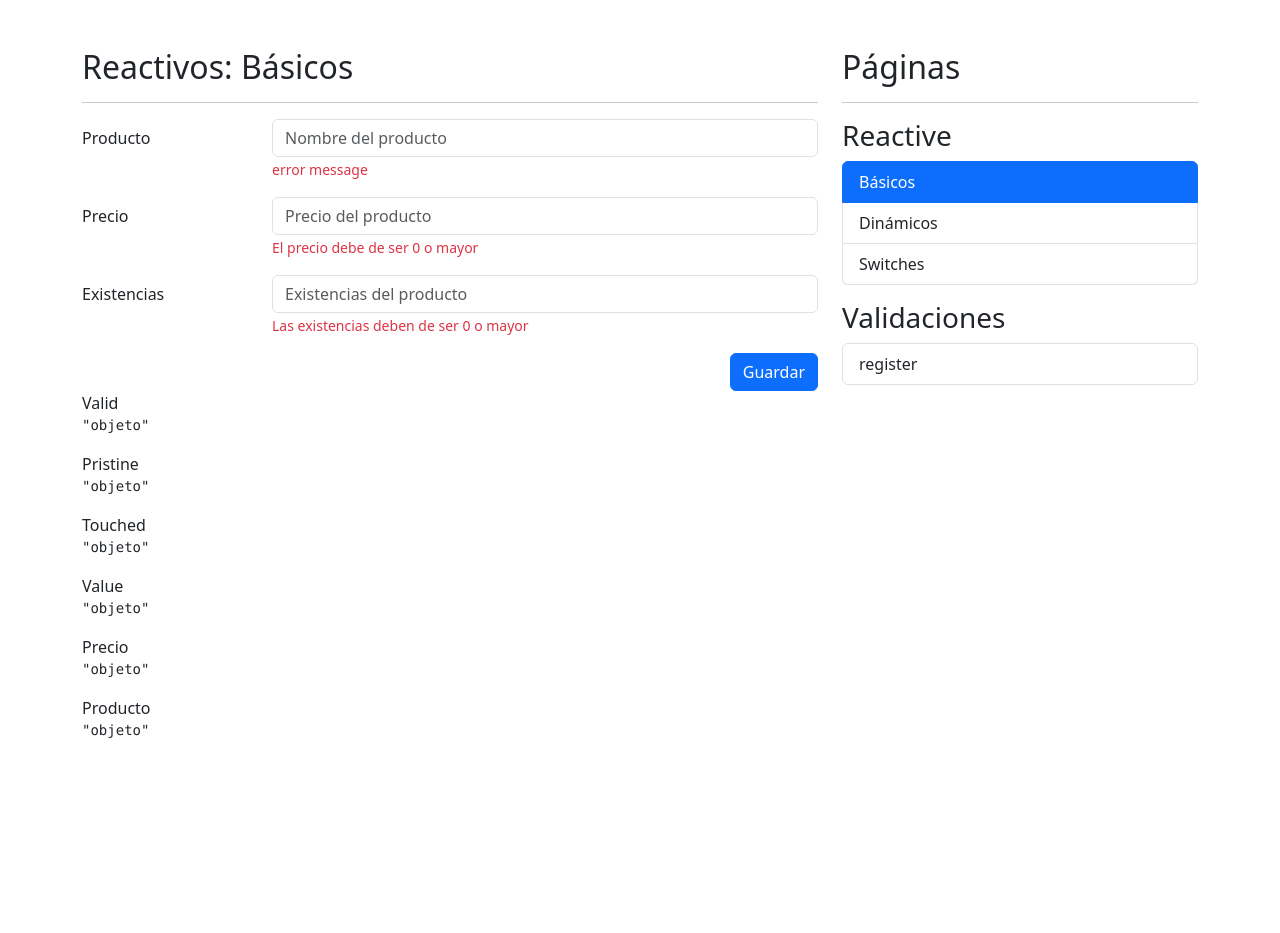
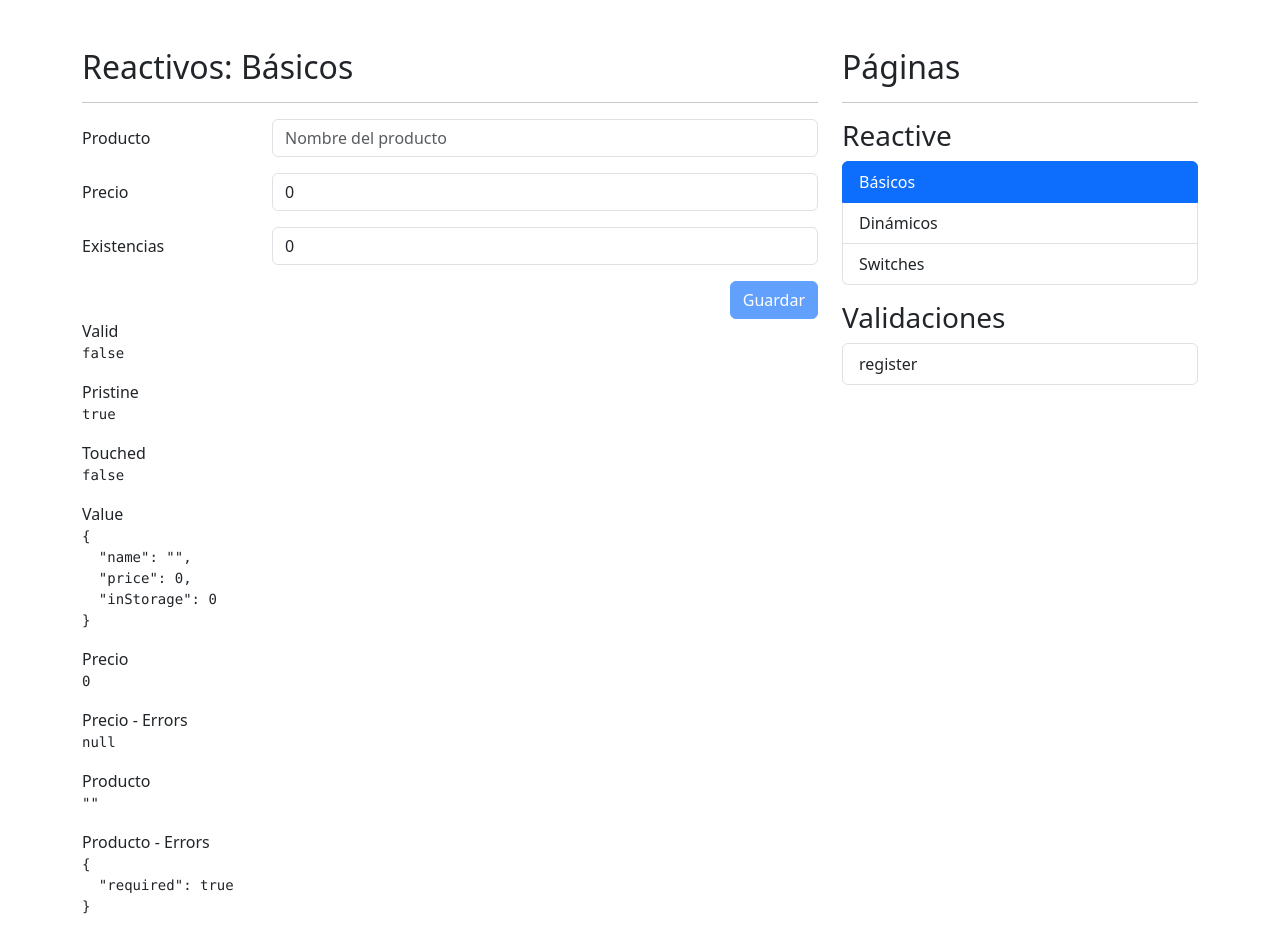
Before and after one commit to dmarmijosa/07-formApp, an Angular app: page /reactive/basic in a window 1280 px wide. Before the commit the page ends 800 px from the top, so only its background shows below. Built offline with nearby package versions, Linux system fonts and the light colour scheme.

Commit message:
forms control basic and dynamic

```diff
--- a/src/app/reactive/pages/basic-page/basic-page.component.html
+++ b/src/app/reactive/pages/basic-page/basic-page.component.html
@@ -3,7 +3,7 @@
 
 <div class="row">
   <div class="col">
-    <form autocomplete="off">
+    <form autocomplete="off" [formGroup]="myForm" (ngSubmit)="onSave()">
       <!-- Campo de producto -->
       <div class="mb-3 row">
         <label class="col-sm-3 col-form-label">Producto</label>
@@ -12,11 +12,11 @@
             type="text"
             class="form-control"
             placeholder="Nombre del producto"
+            formControlName="name"
           />
 
-          <span class="form-text text-danger">
-            <!-- Debe de ser de 3 letras -->
-            error message
+          <span *ngIf="isValidField('name')" class="form-text text-danger">
+            {{ getFielError("name") }}
           </span>
         </div>
       </div>
@@ -29,8 +29,9 @@
             type="number"
             class="form-control"
             placeholder="Precio del producto"
+            formControlName="price"
           />
-          <span class="form-text text-danger">
+          <span *ngIf="isValidField('price')" class="form-text text-danger">
             El precio debe de ser 0 o mayor
           </span>
         </div>
@@ -44,9 +45,10 @@
             type="number"
             class="form-control"
             placeholder="Existencias del producto"
+            formControlName="inStorage"
           />
 
-          <span class="form-text text-danger">
+          <span *ngIf="isValidField('inStorage')" class="form-text text-danger">
             Las existencias deben de ser 0 o mayor
           </span>
         </div>
@@ -54,7 +56,7 @@
 
       <div class="row">
         <div class="col">
-          <button type="submit" class="btn btn-primary float-end">
+          <button [disabled]="myForm.invalid" type="submit" class="btn btn-primary float-end">
             Guardar
           </button>
         </div>
@@ -66,21 +68,27 @@
 <div class="row">
   <div class="col">
     <span>Valid</span>
-    <pre>{{ "objeto" | json }}</pre>
+    <pre>{{ myForm.valid | json }}</pre>
 
     <span>Pristine</span>
-    <pre>{{ "objeto" | json }}</pre>
+    <pre>{{ myForm.pristine | json }}</pre>
 
     <span>Touched</span>
-    <pre>{{ "objeto" | json }}</pre>
+    <pre>{{ myForm.touched | json }}</pre>
 
     <span>Value</span>
-    <pre>{{ "objeto" | json }}</pre>
+    <pre>{{ myForm.value | json }}</pre>
 
     <span>Precio</span>
-    <pre>{{ "objeto" | json }}</pre>
+    <pre>{{ myForm.controls["price"].value | json }}</pre>
+
+    <span>Precio - Errors</span>
+    <pre>{{ myForm.controls["price"].errors | json }}</pre>
 
     <span>Producto</span>
-    <pre>{{ "objeto" | json }}</pre>
+    <pre>{{ myForm.controls["name"].value | json }}</pre>
+
+    <span>Producto - Errors</span>
+    <pre>{{ myForm.controls["name"].errors | json }}</pre>
   </div>
 </div>
--- a/src/app/reactive/pages/basic-page/basic-page.component.ts
+++ b/src/app/reactive/pages/basic-page/basic-page.component.ts
@@ -1,10 +1,65 @@
-import { Component } from '@angular/core';
+import { Component, OnInit } from '@angular/core';
+import { FormBuilder, Validators } from '@angular/forms';
+
+const rtx5090 = {
+  name: 'RTX 5090',
+  price: 100,
+  inStorage: 2,
+};
 
 @Component({
   selector: 'app-basic-page',
   templateUrl: './basic-page.component.html',
-  styles: ``
+  styles: ``,
 })
-export class BasicPageComponent {
+export class BasicPageComponent implements OnInit {
+  // public myForm: FormGroup = new FormGroup({
+  //   name: new FormControl(''),
+  //   price: new FormControl(0),
+  //   inStorage: new FormControl(0),
+  // });
 
+  constructor(private fb: FormBuilder) {}
+  ngOnInit(): void {
+    //this.myForm.reset(rtx5090);
+  }
+  isValidField(field: 'name' | 'price' | 'inStorage') {
+    return (
+      this.myForm.controls[field].errors && this.myForm.controls[field].touched
+    );
+  }
+  getFielError(field: 'name' | 'price' | 'inStorage'): string | null {
+    if (!this.myForm.controls[field]) return null;
+
+    const errors = this.myForm.controls[field].errors || {};
+    for (const key of Object.keys(errors)) {
+      switch (key) {
+        case 'required': {
+          return 'El campo es requerido';
+        }
+        case 'minlength': {
+          return `Este campo requiere mínimo ${errors['minlength'].requiredLength} letras`;
+        }
+      }
+    }
+    return null;
+  }
+
+  public myForm = this.fb.group({
+    name: ['', [Validators.required, Validators.minLength(3)]],
+    price: [0, [Validators.required, Validators.min(0)]],
+    inStorage: [0, [Validators.required, Validators.min(0)]],
+  });
+
+  onSave(): void {
+    if (this.myForm.invalid) {
+      this.myForm.markAllAsTouched();
+      return;
+    }
+    console.log(this.myForm.value);
+    this.myForm.reset({
+      price: 0,
+      inStorage: 0,
+    });
+  }
 }
--- a/src/app/reactive/pages/dynamic-page/dynamic-page.component.html
+++ b/src/app/reactive/pages/dynamic-page/dynamic-page.component.html
@@ -1,17 +1,17 @@
 <h2>Reactivos: <small> Dinámicos </small></h2>
-<hr>
+<hr />
 
-<form autocomplete="off">
-
+<form autocomplete="off" [formGroup]="myForm" (ngSubmit)="onSubmit()">
   <!-- Nombre -->
   <div class="mb-3 row">
     <label class="col-sm-3 col-form-label">Nombre</label>
     <div class="col-sm-9">
-            <input class="form-control"
-                   placeholder="Nombre de la persona">
-            <span class="form-text text-danger">
-                   error message
-            </span>
+      <input
+        class="form-control"
+        formControlName="name"
+        placeholder="Nombre de la persona"
+      />
+      <span class="form-text text-danger"> error message </span>
     </div>
   </div>
 
@@ -19,71 +19,50 @@
   <div class="mb-3 row">
     <label class="col-sm-3 col-form-label">Agregar</label>
     <div class="col-sm-9">
-
       <div class="input-group">
-                <input class="form-control"
-                       placeholder="Agregar favorito">
-
-
-                <button class="btn btn-outline-primary"
-                        type="button">
+        <input class="form-control" placeholder="Agregar favorito" />
+        <button class="btn btn-outline-primary" type="button">
           Agregar favorito
         </button>
       </div>
     </div>
   </div>
 
-
   <!-- Lista de Juegos Favoritos -->
   <div class="mb-3 row">
     <label class="col-sm-3 col-form-label">Favoritos</label>
-        <div class="col-sm-9">
+    <div class="col-sm-9" formArrayName="favoriteGames">
+      @for (favorite of favoriteGames.controls; track $index) {
+      <div class="mb-1">
+        <div class="input-group">
+          <input [formControlName]="$index" class="form-control" />
 
-            <div class="mb-1">
-
-                <div class="input-group">
-                    <input class="form-control">
-
-                    <button class="btn btn-outline-danger"
-                            type="button">
-                      Eliminar
-                  </button>
+          <button class="btn btn-outline-danger" type="button">Eliminar</button>
         </div>
-                <span class="form-text text-danger">
-                   Este campo es requerido
-                </span>
-
+        <span class="form-text text-danger"> Este campo es requerido </span>
       </div>
-
+      }
     </div>
   </div>
 
-
-
   <div class="row">
     <div class="col-sm-12">
-            <button type="submit"
-                    class="btn btn-primary float-end"
-                    >
+      <button type="submit" class="btn btn-primary float-end">
         <!-- [disabled]="myForm.invalid" -->
         Guardar
       </button>
     </div>
   </div>
-
-
 </form>
 
-
-
 <span>Valid</span>
-<pre>{{ 'object' | json }}</pre>
-<br>
+<pre>{{ myForm.valid | json }}</pre>
+<br />
 
 <span>Value</span>
-<pre>{{ 'object' | json }}</pre>
-<br>
+<pre>{{ myForm.value | json }}</pre>
+<br />
 
 <span>Agregar Juego</span>
-<pre>{{ 'object' | json }}</pre>
-<pre>{{ 'object' | json }}</pre>
+<pre>{{ "object" | json }}</pre>
+<pre>{{ "object" | json }}</pre>
--- a/src/app/reactive/pages/dynamic-page/dynamic-page.component.ts
+++ b/src/app/reactive/pages/dynamic-page/dynamic-page.component.ts
@@ -1,10 +1,35 @@
-import { Component } from '@angular/core';
+import { Component, inject } from '@angular/core';
+import { FormArray, FormBuilder, FormGroup, Validators } from '@angular/forms';
 
 @Component({
   selector: 'app-dynamic-page',
   templateUrl: './dynamic-page.component.html',
-  styles: ``
+  styles: ``,
 })
 export class DynamicPageComponent {
+  private fb = inject(FormBuilder);
 
+  // myForm2 = new FormGroup({
+  //   favoritesGame: new FormArray([]),
+  // });
+
+  myForm: FormGroup = this.fb.group({
+    name: ['', [Validators.required, Validators.minLength(3)]],
+    favoriteGames: this.fb.array([
+      ['Metal Gear', [Validators.required, Validators.minLength(3)]],
+      ['Death Stranding', [Validators.required]],
+    ]),
+  });
+
+  get favoriteGames() {
+    return this.myForm.get('favoriteGames') as FormArray;
+  }
+  onSubmit() {
+    if (this.myForm.invalid) {
+      this.myForm.markAllAsTouched();
+      return;
+    }
+    console.log(this.myForm.value);
+    this.myForm.reset();
+  }
 }
--- a/src/app/reactive/reactive.module.ts
+++ b/src/app/reactive/reactive.module.ts
@@ -5,6 +5,7 @@ import { ReactiveRoutingModule } from './reactive-routing.module';
 import { BasicPageComponent } from './pages/basic-page/basic-page.component';
 import { DynamicPageComponent } from './pages/dynamic-page/dynamic-page.component';
 import { SwitchesPageComponent } from './pages/switches-page/switches-page.component';
+import { ReactiveFormsModule } from '@angular/forms';
 
 
 @NgModule({
@@ -15,7 +16,8 @@ import { SwitchesPageComponent } from './pages/switches-page/switches-page.compo
   ],
   imports: [
     CommonModule,
-    ReactiveRoutingModule
+    ReactiveRoutingModule,
+    ReactiveFormsModule
   ]
 })
 export class ReactiveModule { }
```
Lines whose indentation alone changed are shown as unchanged.
